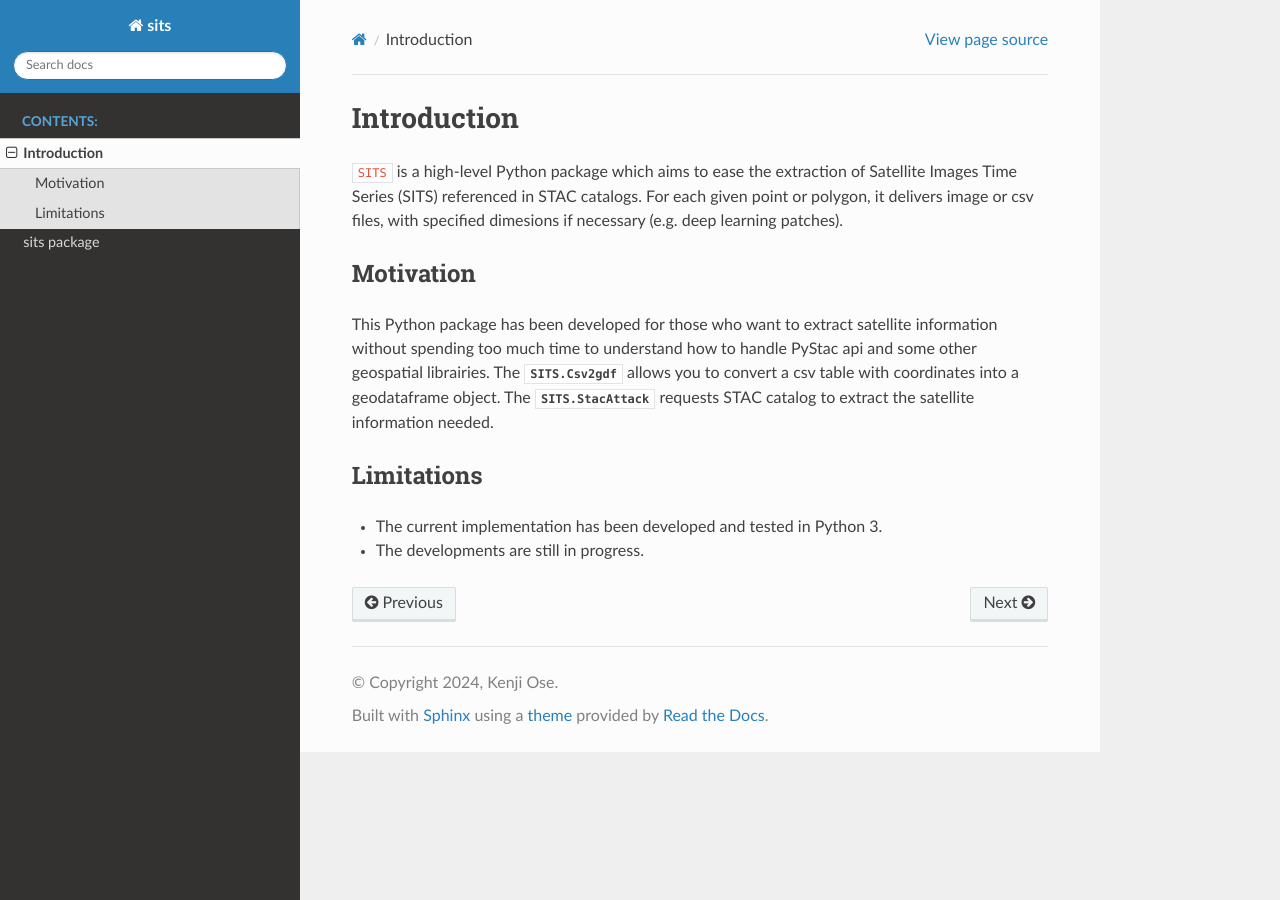
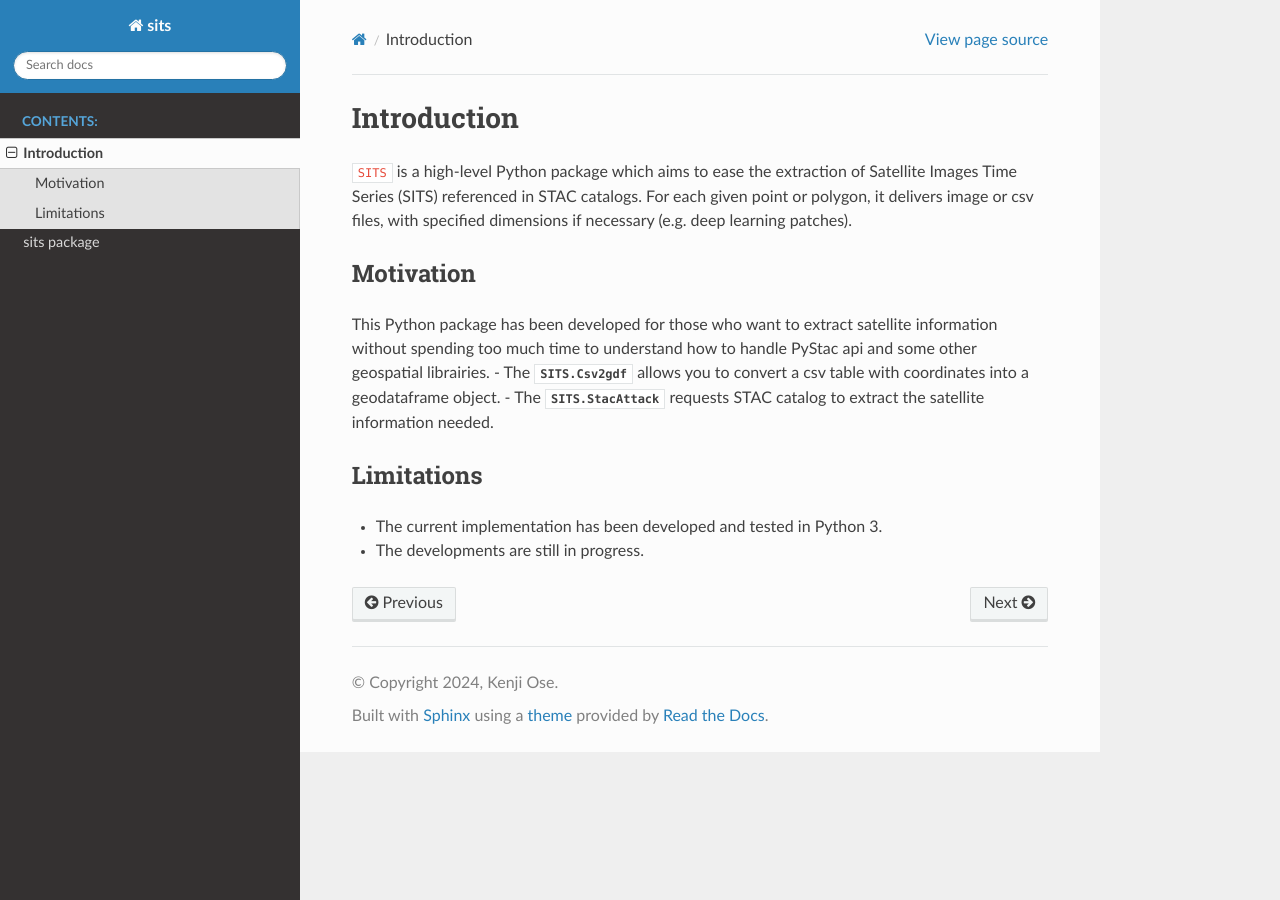
Before and after one commit to kenoz/SITS_utils, a Sphinx documentation site: the page built from docs/source/intro.rst, in a window 1280 px wide. Built offline with Sphinx 7.4.7 and the Read the Docs theme 2.0.0, drawn with Linux system fonts in a browser that asks for light colours.

```diff
--- a/docs/source/intro.rst
+++ b/docs/source/intro.rst
@@ -1,14 +1,14 @@
 Introduction
 ============
 
-``SITS`` is a high-level Python package which aims to ease the extraction of Satellite Images Time Series (SITS) referenced in STAC catalogs. For each given point or polygon, it delivers image or csv files, with specified dimesions if necessary (e.g. deep learning patches).
+``SITS`` is a high-level Python package which aims to ease the extraction of Satellite Images Time Series (SITS) referenced in STAC catalogs. For each given point or polygon, it delivers image or csv files, with specified dimensions if necessary (e.g. deep learning patches).
 
 Motivation
 **********
 
 This Python package has been developed for those who want to extract satellite information without spending too much time to understand how to handle PyStac api and some other geospatial librairies.
-The :class:`SITS.Csv2gdf` allows you to convert a csv table with coordinates into a geodataframe object.
-The :class:`SITS.StacAttack` requests STAC catalog to extract the satellite information needed.
+- The :class:`SITS.Csv2gdf` allows you to convert a csv table with coordinates into a geodataframe object.
+- The :class:`SITS.StacAttack` requests STAC catalog to extract the satellite information needed.
 
 Limitations
 ***********
```
Also changed, not shown: README.md (+15 -2 lines), 13 other files.
